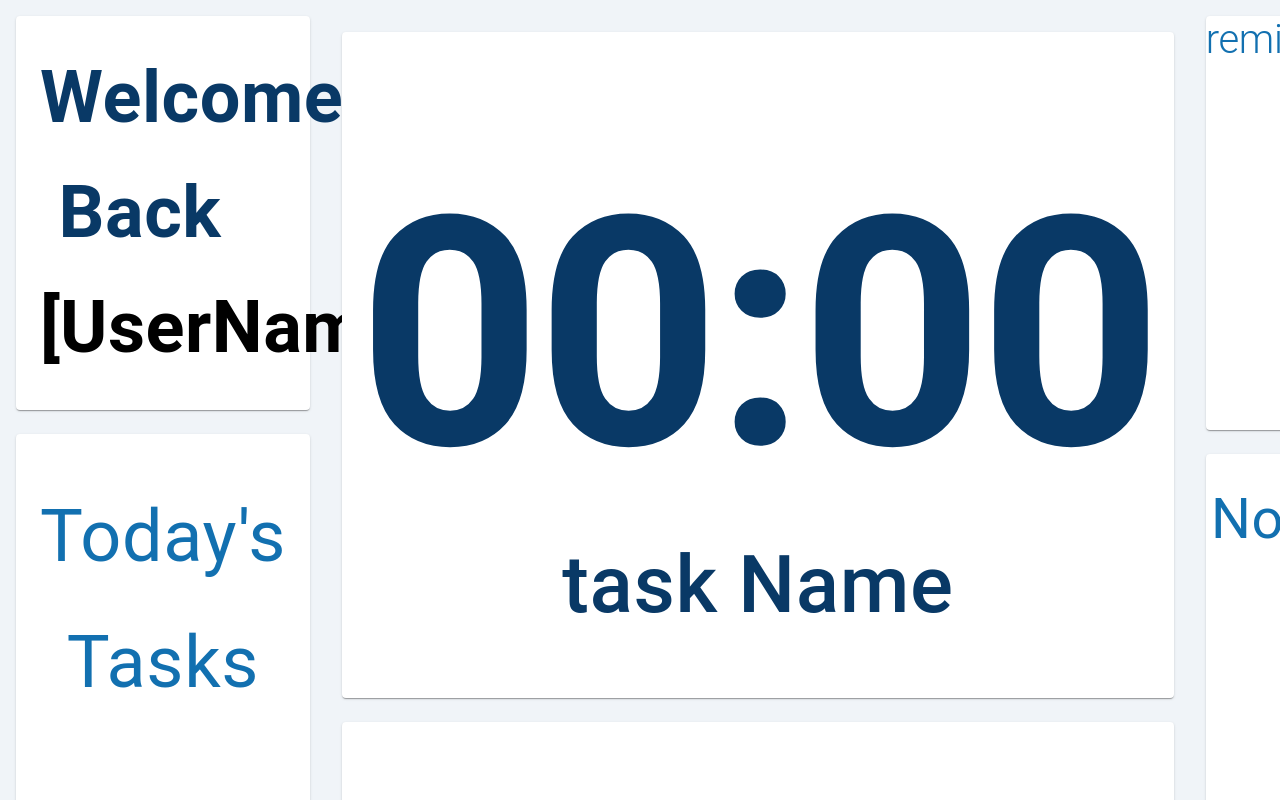
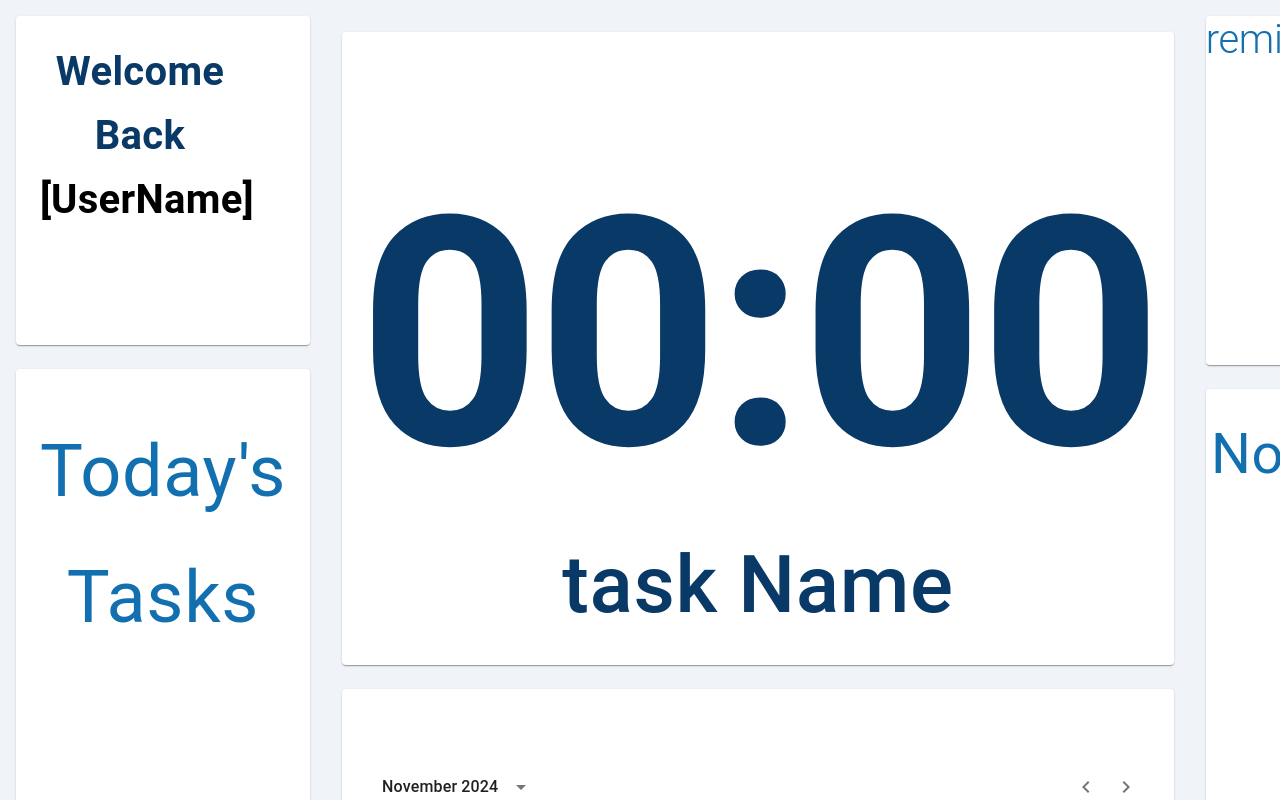
Before and after one commit to priscaolose/Group7_Capstone, a React (Create React App) app in the folder focus-app/: page / in a window 1280 px wide. Shown: the top 800 px of the page. Built offline with nearby package versions, Linux system fonts and the light colour scheme.

Commit message:
dashboard

```diff
--- a/focus-app/src/components/Dashboard.js
+++ b/focus-app/src/components/Dashboard.js
@@ -15,8 +15,8 @@ function Dashboard() {
      {/* Left Column with Two Items */}
      <Box sx={{ display: 'grid', gridTemplateRows: '1fr', gap: 3 }}>
         <Paper sx={{ p: 3 }}>
-          <Typography variant="h6" sx={{ fontSize: '4.5rem', color: '#093966', width: '200px',fontWeight: 'bold'}}>Welcome Back </Typography>
-          <Typography variant="h6" sx={{ fontSize: '4.5rem', color: '#000000', width: '200px',fontWeight: 'bold', }}>[UserName]</Typography>
+          <Typography variant="h6" sx={{ fontSize: '2.5rem', color: '#093966', width: '200px',fontWeight: 'bold'}}>Welcome Back </Typography>
+          <Typography variant="h6" sx={{ fontSize: '2.5rem', color: '#000000', width: '200px',fontWeight: 'bold', }}>[UserName]</Typography>
         </Paper>
 
         <Paper sx={{ p: 3, height: '550px'}}>
```
